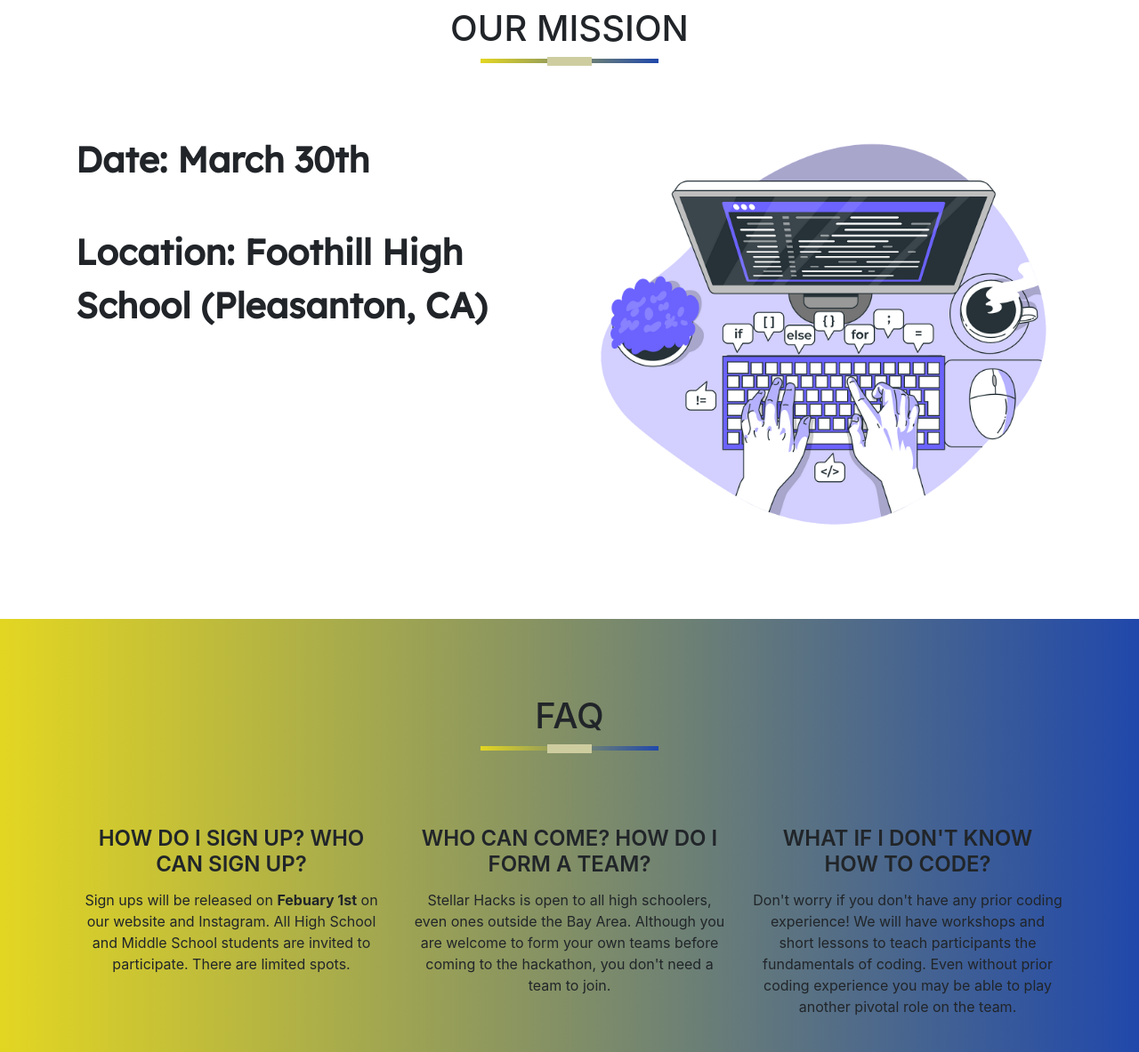
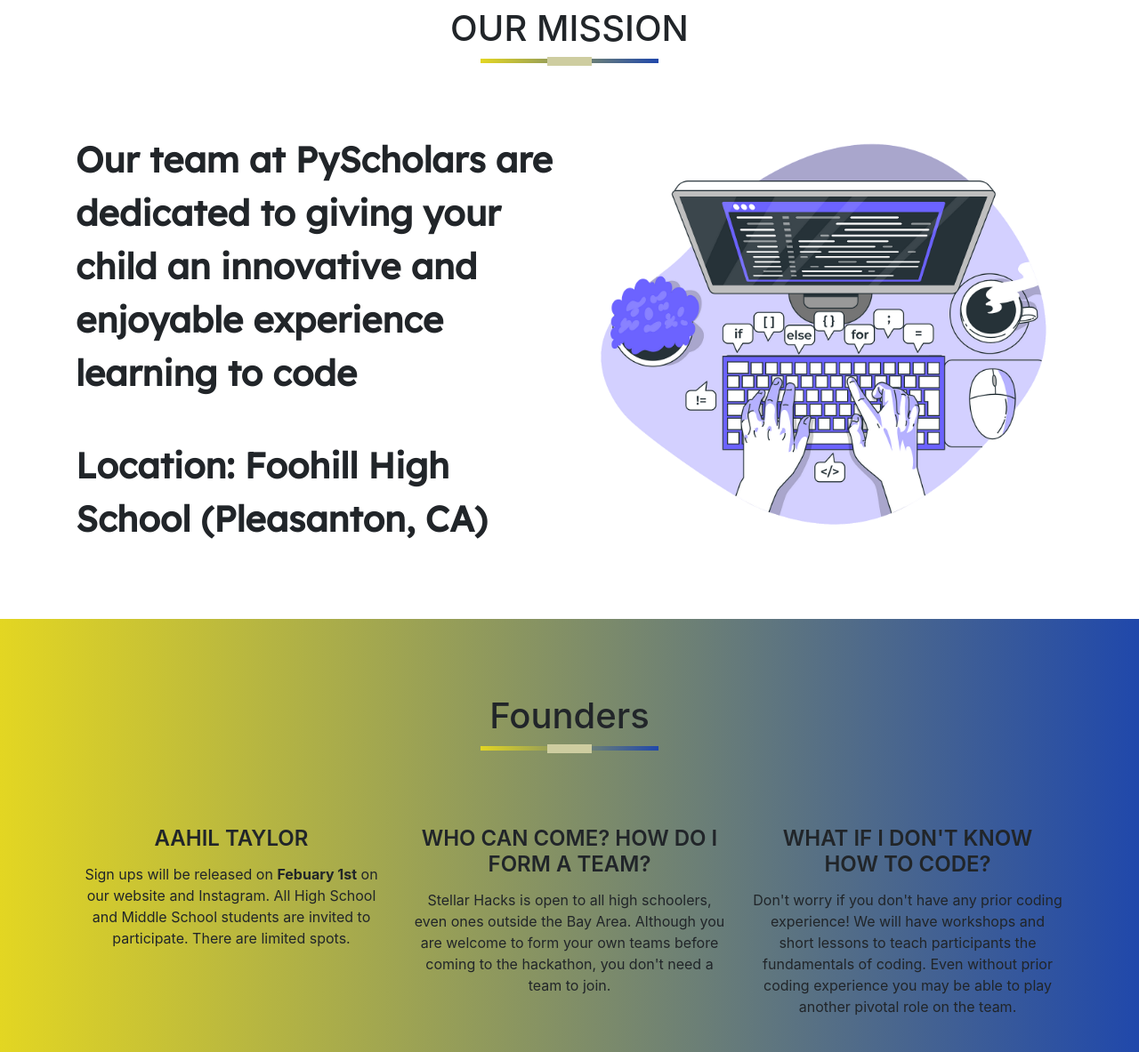
Before and after one commit to DhruvaKanna07/Pyscholars, a plain HTML site: page Stellar Hacks/index.html in a window 1280 px wide. Shown: the part 772-1955 px from the top of the page at 89% size. Drawn offline with nearby package versions, Linux system fonts and the light colour scheme.

Commit message:
Update index.html

```diff
--- a/Stellar Hacks/index.html
+++ b/Stellar Hacks/index.html
@@ -43,7 +43,7 @@
                         <link rel="preconnect" href="https://fonts.googleapis.com">
                         <link rel="preconnect" href="https://fonts.gstatic.com" crossorigin>
                         <link href="https://fonts.googleapis.com/css2?family=Lexend:wght@400&display=swap" rel="stylesheet">
-                        <p>At PyScholars our mission is to educate Elementary and Middle School students interested in learning Python</p>
+                        <p>PyScholars</p>
                     </div>
                     <div class="col-md-6">
                         <div class="logo">
@@ -62,8 +62,8 @@
                 <h1 class="title text-center">OUR MISSION</h1>
                 <div class="row">
                     <div class="col-md-6 about">
-                        <p class="about-title">Date: March 30th</p>
-                        <p class="about-title">Location: Foothill High School (Pleasanton, CA)</p>
+                        <p class="about-title">Our team at PyScholars are dedicated to giving your child an innovative and enjoyable experience learning to code</p>
+                        <p class="about-title">Location: Foohill High School (Pleasanton, CA)</p>
                     </div>
                     <div class="col-md-6">
                         <img src="about.png" class="img-fluid">
@@ -76,10 +76,10 @@
 
         <section id="faq">
             <div class="container text-center">
-                <h1 class="title">FAQ</h1>
+                <h1 class="title">Founders</h1>
                 <div class="row text-center">
                     <div class="col-md-4 faq">
-                        <h4>How do I sign up? Who can sign up? </h4>
+                        <h4>Aahil Taylor </h4>
                         <p>Sign ups will be released on <b>Febuary 1st</b> on our website and Instagram. All High School and Middle School students are invited to participate. There are limited spots.</p>
                     </div>
                     <div class="col-md-4 faq">
```
